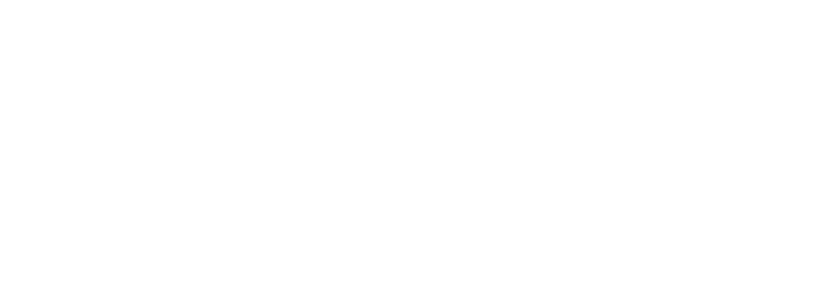
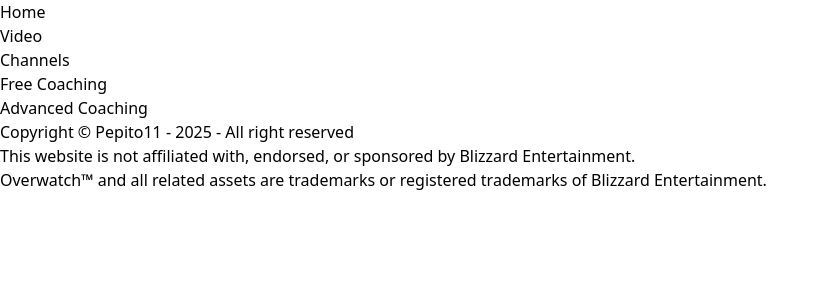
Before and after one commit to Pepito11878/LevelUp, a Next.js app in the folder my-app/: page / in a window 1280 px wide. Shown: the top 300 px of the page, without its empty margins (0-828 px from the left). Built offline with nearby package versions, Linux system fonts and the light colour scheme.

Commit message:
chore add NavBar and Footer

```diff
--- a/my-app/src/app/AdvancedCoaching/page.tsx
+++ b/my-app/src/app/AdvancedCoaching/page.tsx
@@ -1,5 +1,14 @@
-export default function AdvancedCoaching(){
-    return(
-        <div></div>
-    );
+import { Footer } from "@/components/Footer";
+import { NavBar } from "@/components/NavBar";
+
+export default function AdvancedCoaching() {
+  return (
+    <div>
+      <NavBar />
+
+      {/* main a ajouter */}
+
+      <Footer />
+    </div>
+  );
 }
--- a/my-app/src/app/Channels/page.tsx
+++ b/my-app/src/app/Channels/page.tsx
@@ -1,5 +1,14 @@
-export default function Channels(){
-    return(
-        <div></div>
-    );
+import { NavBar } from "@/components/NavBar";
+import { Footer } from "@/components/Footer";
+
+export default function Channels() {
+  return (
+    <div>
+      <NavBar />
+
+      {/* main a ajouter */}
+
+      <Footer />
+    </div>
+  );
 }
--- a/my-app/src/app/FreeCoaching/page.tsx
+++ b/my-app/src/app/FreeCoaching/page.tsx
@@ -1,5 +1,14 @@
-export default function FreeCoaching(){
-    return(
-        <div></div>
-    );
+import { NavBar } from "@/components/NavBar";
+import { Footer } from "@/components/Footer";
+
+export default function FreeCoaching() {
+  return (
+    <div>
+      <NavBar />
+
+      {/* main a ajouter */}
+
+      <Footer />
+    </div>
+  );
 }
--- a/my-app/src/app/Video/page.tsx
+++ b/my-app/src/app/Video/page.tsx
@@ -1,5 +1,14 @@
-export default function Video(){
-    return(
-        <div></div>
-    );
+import { NavBar } from "@/components/NavBar";
+import { Footer } from "@/components/Footer";
+
+export default function Video() {
+  return (
+    <div>
+      <NavBar />
+
+      {/* main a ajouter */}
+
+      <Footer />
+    </div>
+  );
 }
--- a/my-app/src/app/page.tsx
+++ b/my-app/src/app/page.tsx
@@ -1,9 +1,15 @@
 import { YoutubeVideo } from "@/components/YoutubeVideo";
+import { Footer } from "@/components/Footer";
+import { NavBar } from "@/components/NavBar";
 
 export default function Home() {
   return (
     <div>
+      <NavBar />
 
+      {/* main a ajouter */}
+
+      <Footer />
     </div>
   );
 }
--- /dev/null
+++ b/my-app/src/components/Footer.tsx
@@ -0,0 +1,17 @@
+export const Footer = () => {
+  return (
+    <footer>
+      <p className="flex flex-col">
+        <span>Copyright &copy; Pepito11 - 2025 - All right reserved</span>
+        <span>
+          This website is not affiliated with, endorsed, or sponsored by
+          Blizzard Entertainment.
+        </span>
+        <span>
+          Overwatch™ and all related assets are trademarks or registered
+          trademarks of Blizzard Entertainment.
+        </span>
+      </p>
+    </footer>
+  );
+};
--- /dev/null
+++ b/my-app/src/components/NavBar.tsx
@@ -0,0 +1,25 @@
+export const NavBar = () => {
+  return (
+    <header>
+      <nav>
+        <ul>
+          <li>
+            <a href="/">Home</a>
+          </li>
+          <li>
+            <a href="/Video">Video</a>
+          </li>
+          <li>
+            <a href="/Channels">Channels</a>
+          </li>
+          <li>
+            <a href="/FreeCoaching">Free Coaching</a>
+          </li>
+          <li>
+            <a href="/AdvancedCoaching">Advanced Coaching</a>
+          </li>
+        </ul>
+      </nav>
+    </header>
+  );
+};
```
